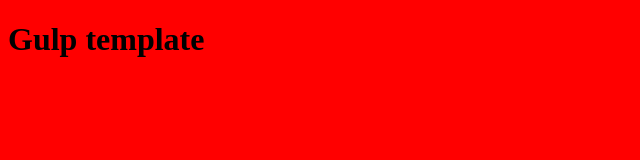
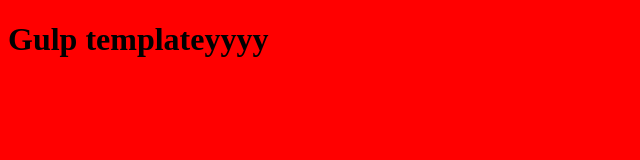
Before and after one commit to aurelijap/Tarpinis-atsiskaitymas, a website: page index.html in a window 1280 px wide. Shown: the whole page, without its empty margins (0-640 px from the left). Drawn offline with Linux system fonts and the light colour scheme.

Commit message:
testuoju

```diff
--- a/index.html
+++ b/index.html
@@ -7,7 +7,7 @@
     <link rel="stylesheet" href="app/css/style.css">
     <title>Gulp template</title>
 <body>
-  <h1>Gulp template</h1>
+  <h1>Gulp templateyyyy</h1>
   <script src="script.js"></script>
 </body>
 </html>
```
